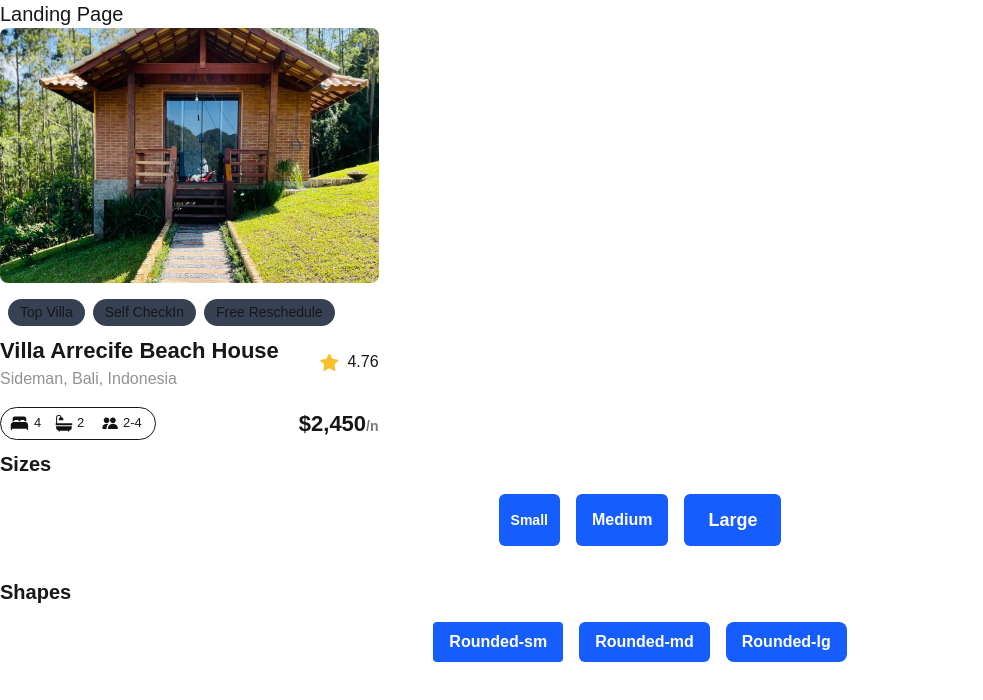
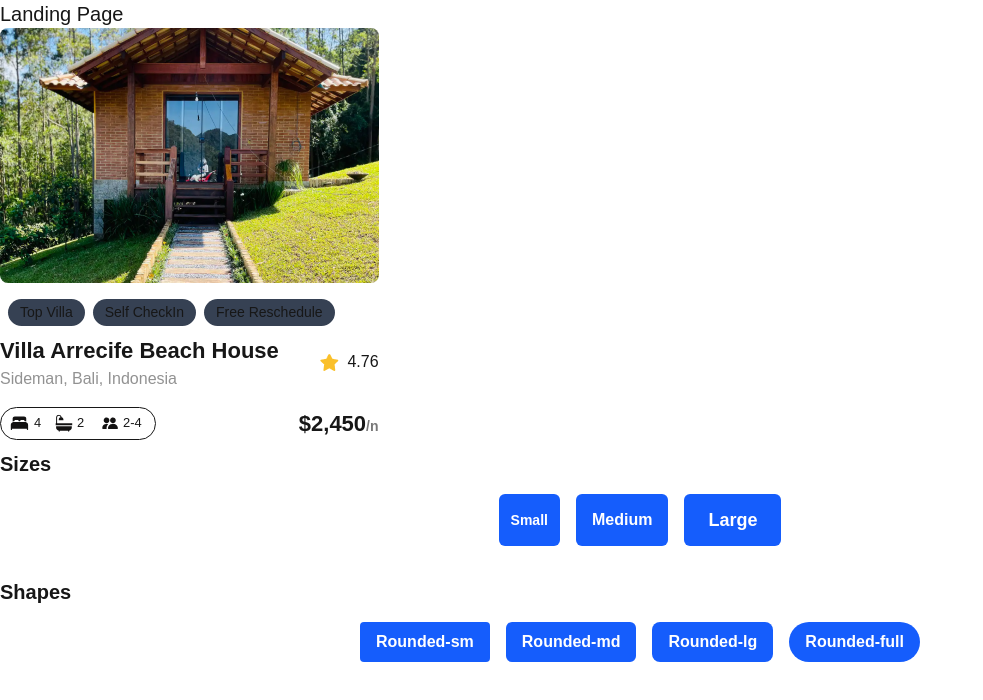
Before and after one commit to BeSomi22/alx-project-0x00-setup, a Next.js app in the folder alx-project-0x00/: page /landing in a window 1280 px wide. Shown: the top 700 px of the page, without its empty margins (0-983 px from the left). Built offline with nearby package versions, Linux system fonts and the light colour scheme.

Commit message:
Updated landing.tsx

```diff
--- a/alx-project-0x00/pages/landing.tsx
+++ b/alx-project-0x00/pages/landing.tsx
@@ -24,6 +24,7 @@ const Landing: React.FC =()=>{
             <Button title="Rounded-sm" styles="px-4 py-2 rounded-sm" />
             <Button title="Rounded-md" styles="px-4 py-2 rounded-md" />
             <Button title="Rounded-lg" styles="px-4 py-2 rounded-lg" />
+            <Button title="Rounded-full" styles="px-4 py-2 rounded-full" />
           </div>
         </div>
       </div>
```
